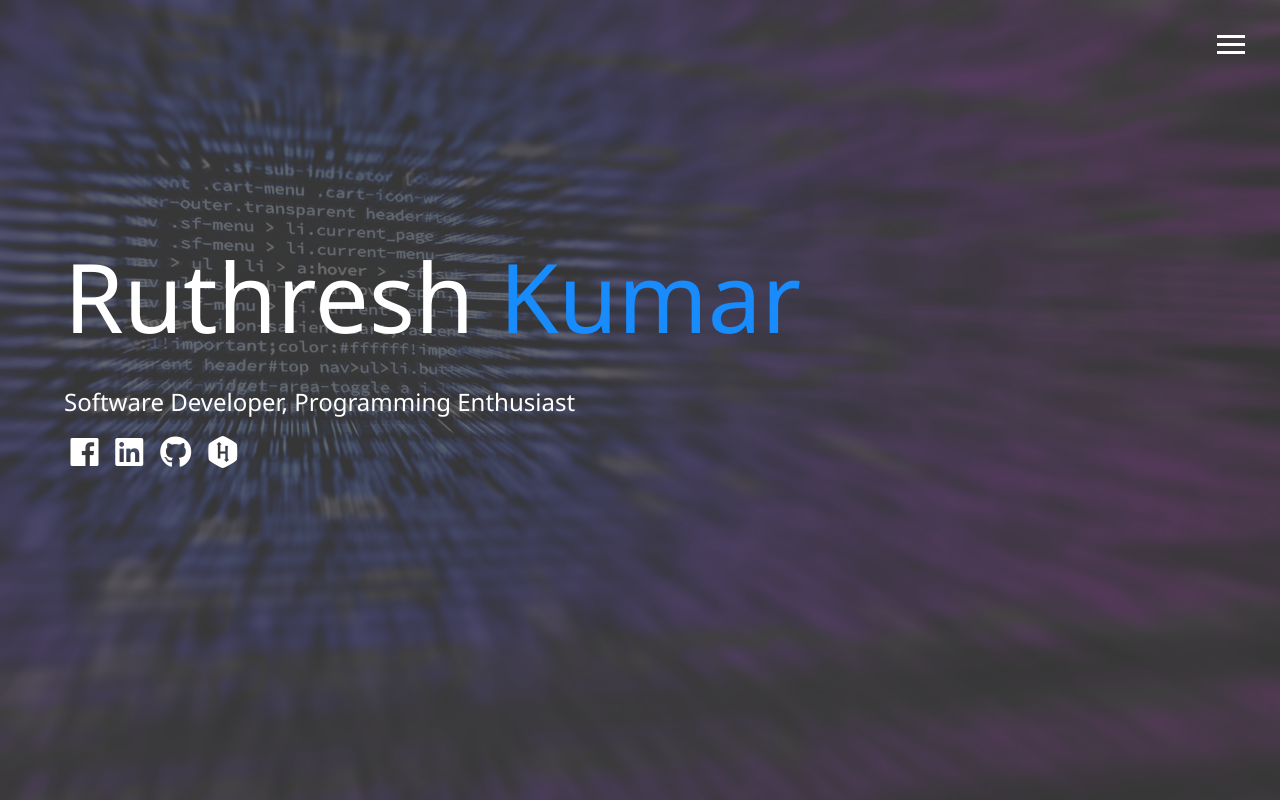
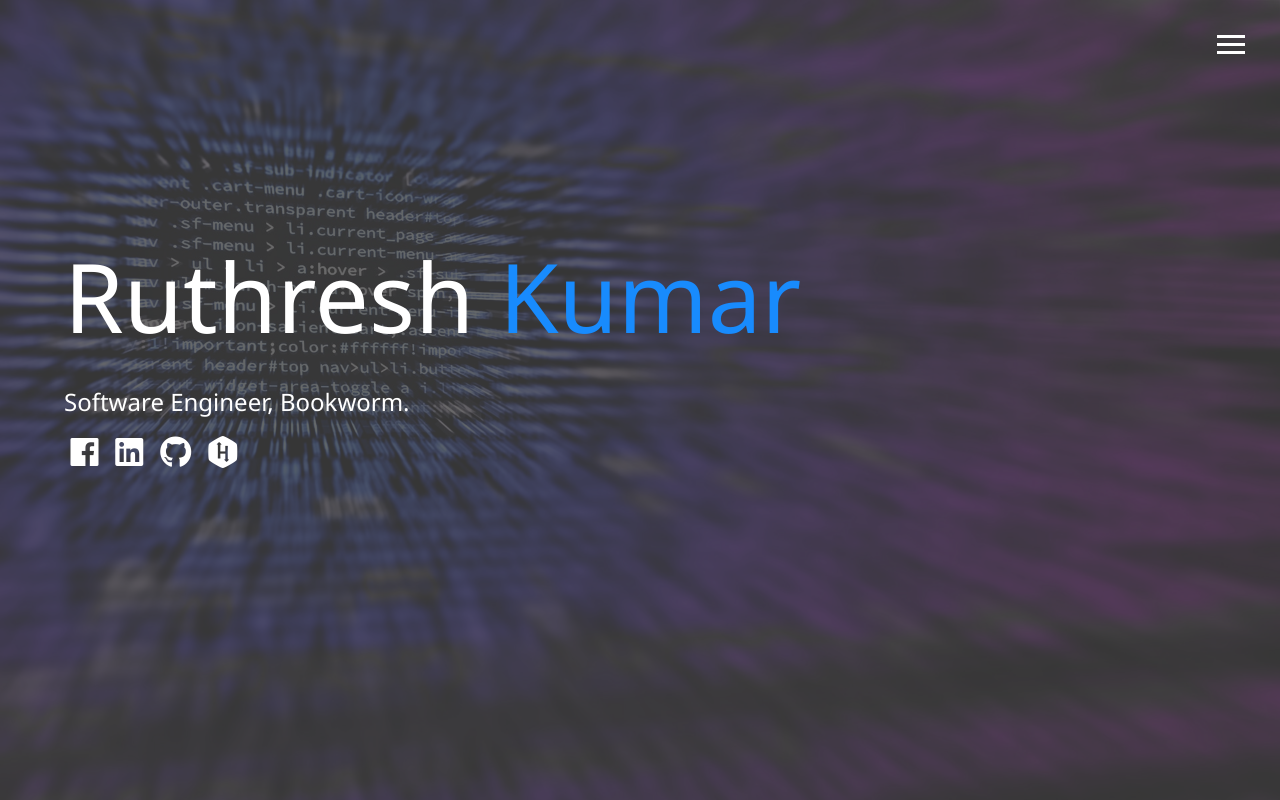
Before and after one commit to ruthresh1/Portfolio, a plain HTML site: page index.html in a window 1280 px wide. Drawn offline with Linux system fonts and the light colour scheme.

Commit message:
house-1: changes to the main page

```diff
--- a/index.html
+++ b/index.html
@@ -59,7 +59,7 @@
       <span class="text-secondary">Kumar</span>
     </h1>
     <h2 class="icons">
-      Software Developer, Programming Enthusiast
+      Software Engineer, Bookworm.
     </h2>
     <div class="icons">
       <a href="https://www.facebook.com/ruthresh" target="_blank">
```
